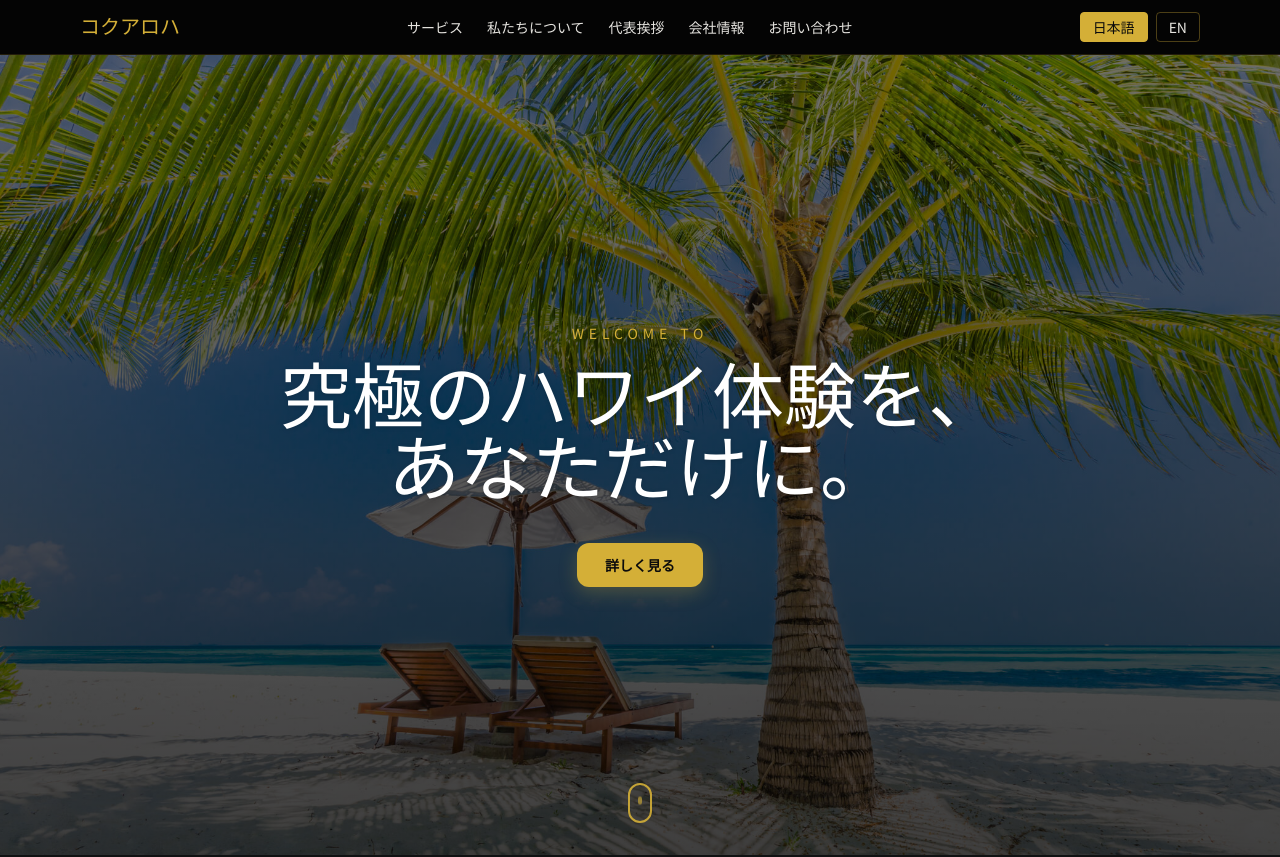
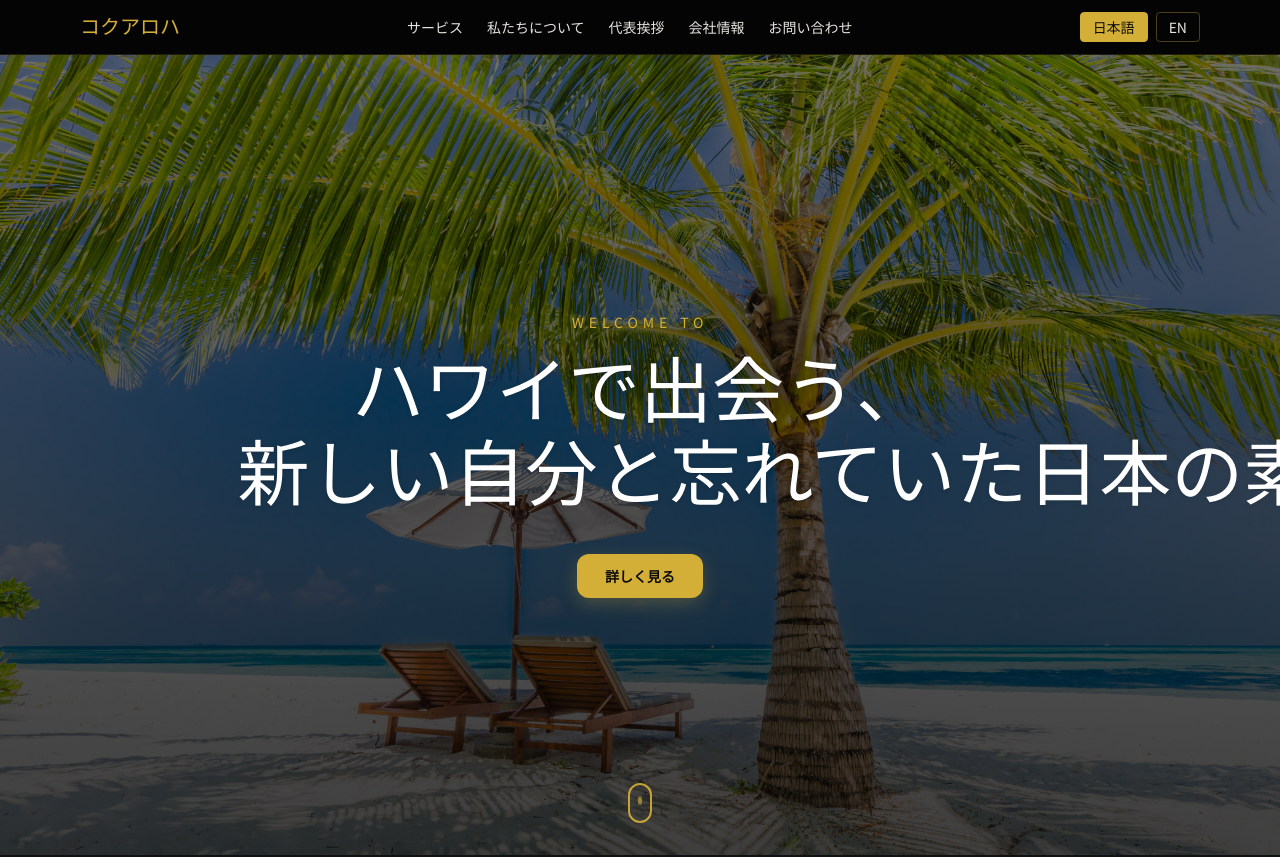
Before and after one commit to miles-web-match/Hawaii-vip-t-v2, a React (Vite) app in the folder Hawaii-vip-t-main/: page / in a window 1280 px wide. Shown: the top 857 px of the page. Built offline with nearby package versions, Linux system fonts and the light colour scheme.

Commit message:
Update App.tsx

```diff
--- a/Hawaii-vip-t-main/src/App.tsx
+++ b/Hawaii-vip-t-main/src/App.tsx
@@ -16,9 +16,9 @@ const en = {
   // Brand
   brand: 'Kokualoha',
 
-  // Hero
-  hero_title_line1: 'The Ultimate Hawaii Experience,',
-  hero_title_line2: 'Exclusively for You.',
+  // Hero（★ご指定の英語コピー）
+  hero_title_line1: 'In Hawaii, meet a new you,',
+  hero_title_line2: 'and rediscover Japan’s timeless beauty.',
 
   // About (short + long)
   about_title: 'ABOUT US',
@@ -98,8 +98,9 @@ const ja: Record<Keys, string> = {
 
   brand: 'コクアロハ',
 
-  hero_title_line1: '究極のハワイ体験を、',
-  hero_title_line2: 'あなただけに。',
+  // Hero（★ご指定の日本語コピー）
+  hero_title_line1: 'ハワイで出会う、',
+  hero_title_line2: '新しい自分と忘れていた日本の素晴らしさ。',
 
   about_title: '私たちについて',
   about_desc:
@@ -201,6 +202,9 @@ export default function App() {
   const cardBg = '#17181a';
   const borderGold = 'rgba(212,175,55,.28)';
 
+  // 英語の方が単語が長いので、見出し幅を少し広く
+  const heroMaxWidth = lang === 'en' ? '24ch' : '20ch';
+
   return (
     <div className="min-h-screen">
       {/* ===== Header ===== */}
@@ -262,7 +266,10 @@ export default function App() {
           <p className="uppercase tracking-[0.35em] text-xs md:text-sm mb-4" style={{ color: gold }}>
             WELCOME TO
           </p>
-          <h1 className="hero-text-animation font-serif drop-shadow leading-tight text-4xl sm:text-5xl md:text-7xl" style={{ color: '#fff' }}>
+          <h1
+            className="hero-text-animation font-serif drop-shadow text-4xl sm:text-5xl md:text-7xl leading-[1.2] md:leading-[1.15] text-center"
+            style={{ color: '#fff', maxWidth: heroMaxWidth, margin: '0 auto', wordBreak: 'keep-all' as any }}
+          >
             {t('hero_title_line1')}<br />{t('hero_title_line2')}
           </h1>
           <a
@@ -285,12 +292,12 @@ export default function App() {
           </h2>
           <div className="w-14 h-0.5 mx-auto mb-6" style={{ background: gold }} />
 
-    {/* リード文：Tailwindのみで整形（崩れ対策） */}
+          {/* リード文 */}
           <p className="mb-10 mx-auto max-w-[34rem] text-center text-[15px] sm:text-base leading-8 text-[#e6e4df] break-keep">
             {t('about_desc')}
           </p>
 
-    {/* 本文：幅を絞って読みやすく */}
+          {/* 本文 */}
           <div className="space-y-5 text-[15px] md:text-base leading-8 max-w-3xl mx-auto text-left">
             {t('about_desc_long')
               .split(/\n{2,}/)
@@ -298,7 +305,6 @@ export default function App() {
           </div>
         </section>
       </div>
-
 
       {/* ===== Founder Greeting ===== */}
       <div className="w-full" style={{ background: graphite }}>
```
Lines whose indentation alone changed are shown as unchanged.
